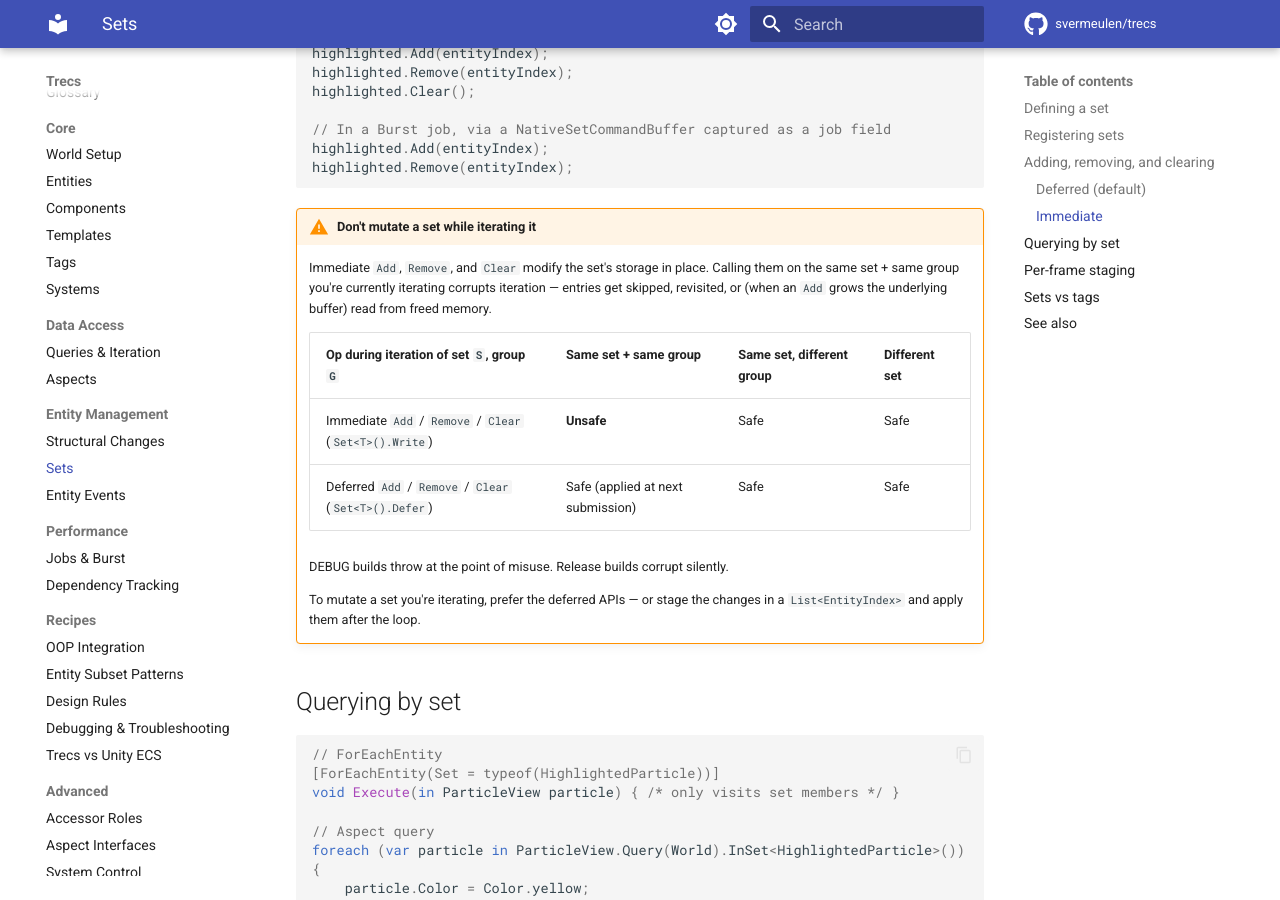
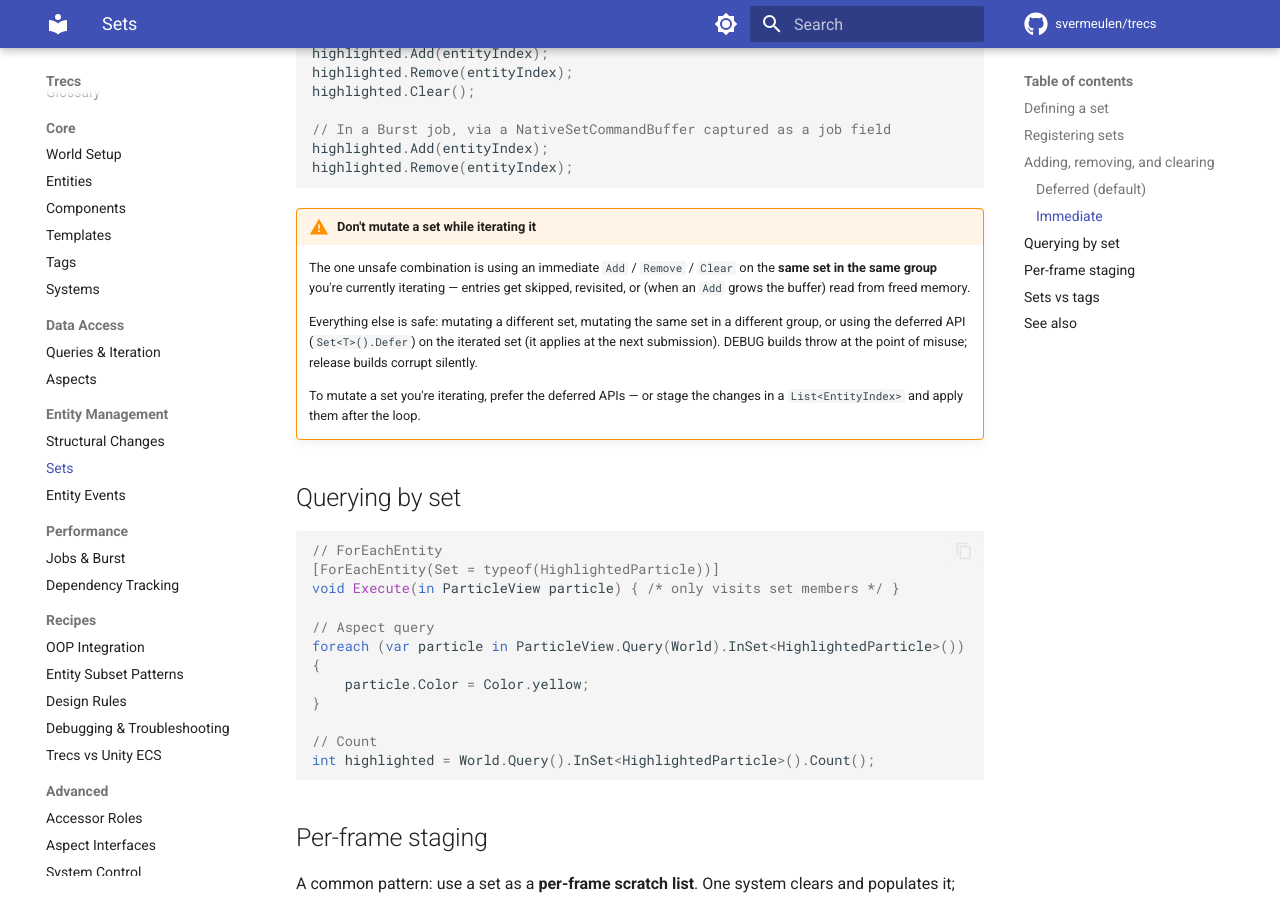
Before and after one commit to svermeulen/trecs, an MkDocs documentation site: the page built from docs/entity-management/sets.md, in a window 1280 px wide and 900 px high, scrolled down 1470 px. Built offline with MkDocs 1.6.1 and Material for MkDocs 9.7.7, drawn with Linux system fonts in a browser that asks for light colours; comment, search, counter and statistics services are not loaded; some of the changed text lies outside the part shown.

Commit message:
Docs: drop the iteration-safety matrix in sets.md
The 3-column 'Op during iteration of set S, group G' table had six
cells, five of which just said 'Safe'. The only real signal was the
one 'Unsafe' cell — mutating the same set in the same group with an
immediate API. Replaced the table with a short prose statement of
that one rule, plus a sentence noting all the safe variations.

Co-Authored-By: Claude <noreply@anthropic.com>

````diff
--- a/docs/entity-management/sets.md
+++ b/docs/entity-management/sets.md
@@ -62,14 +62,9 @@ highlighted.Remove(entityIndex);
 ```
 
 !!! warning "Don't mutate a set while iterating it"
-    Immediate `Add`, `Remove`, and `Clear` modify the set's storage in place. Calling them on the same set + same group you're currently iterating corrupts iteration — entries get skipped, revisited, or (when an `Add` grows the underlying buffer) read from freed memory.
+    The one unsafe combination is using an immediate `Add` / `Remove` / `Clear` on the **same set in the same group** you're currently iterating — entries get skipped, revisited, or (when an `Add` grows the buffer) read from freed memory.
 
-    | Op during iteration of set `S`, group `G` | Same set + same group | Same set, different group | Different set |
-    |---|---|---|---|
-    | Immediate `Add` / `Remove` / `Clear` (`Set<T>().Write`) | **Unsafe** | Safe | Safe |
-    | Deferred `Add` / `Remove` / `Clear` (`Set<T>().Defer`) | Safe (applied at next submission) | Safe | Safe |
-
-    DEBUG builds throw at the point of misuse. Release builds corrupt silently.
+    Everything else is safe: mutating a different set, mutating the same set in a different group, or using the deferred API (`Set<T>().Defer`) on the iterated set (it applies at the next submission). DEBUG builds throw at the point of misuse; release builds corrupt silently.
 
     To mutate a set you're iterating, prefer the deferred APIs — or stage the changes in a `List<EntityIndex>` and apply them after the loop.
 
@@ -128,7 +123,7 @@ Notes:
 
 - Sets are **not auto-cleared** between frames. Clear them yourself in the producer system if that's the contract you want.
 - Cache the `SetWrite<T>` returned by `Set<T>().Write` outside the loop. Each `.Write` access syncs outstanding job writes; caching syncs once and then writes hit the buffer directly.
-- From a Burst job, capture a `NativeSetCommandBuffer<T>` as a field for thread-safe `Add` / `Remove`. Clearing from inside a job isn't supported — call `World.Set<T>().Defer.Clear()` (deferred) before the job dispatches, or `Set<T>().Write.Clear()` on the main thread.
+- From a Burst job, capture a `NativeSetCommandBuffer<T>` as a field for thread-safe `Add` / `Remove` / `Clear`. Job-side `Clear` wipes the set's pre-existing contents and supersedes any `Add` / `Remove` queued in the same writer-job-cycle, regardless of call order — analogous to the deferred-clear semantics on `Set<T>().Defer.Clear()`.
 
 ## Sets vs tags
 
````
